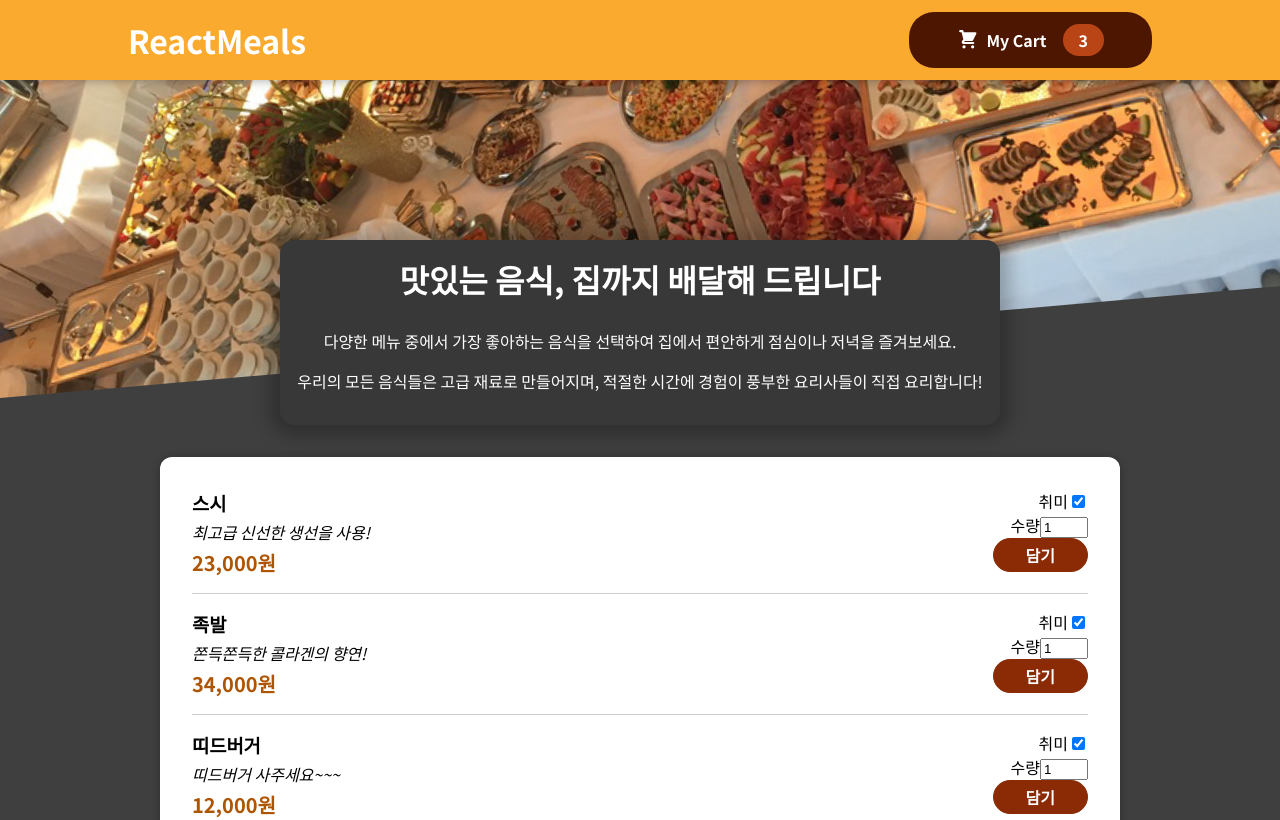
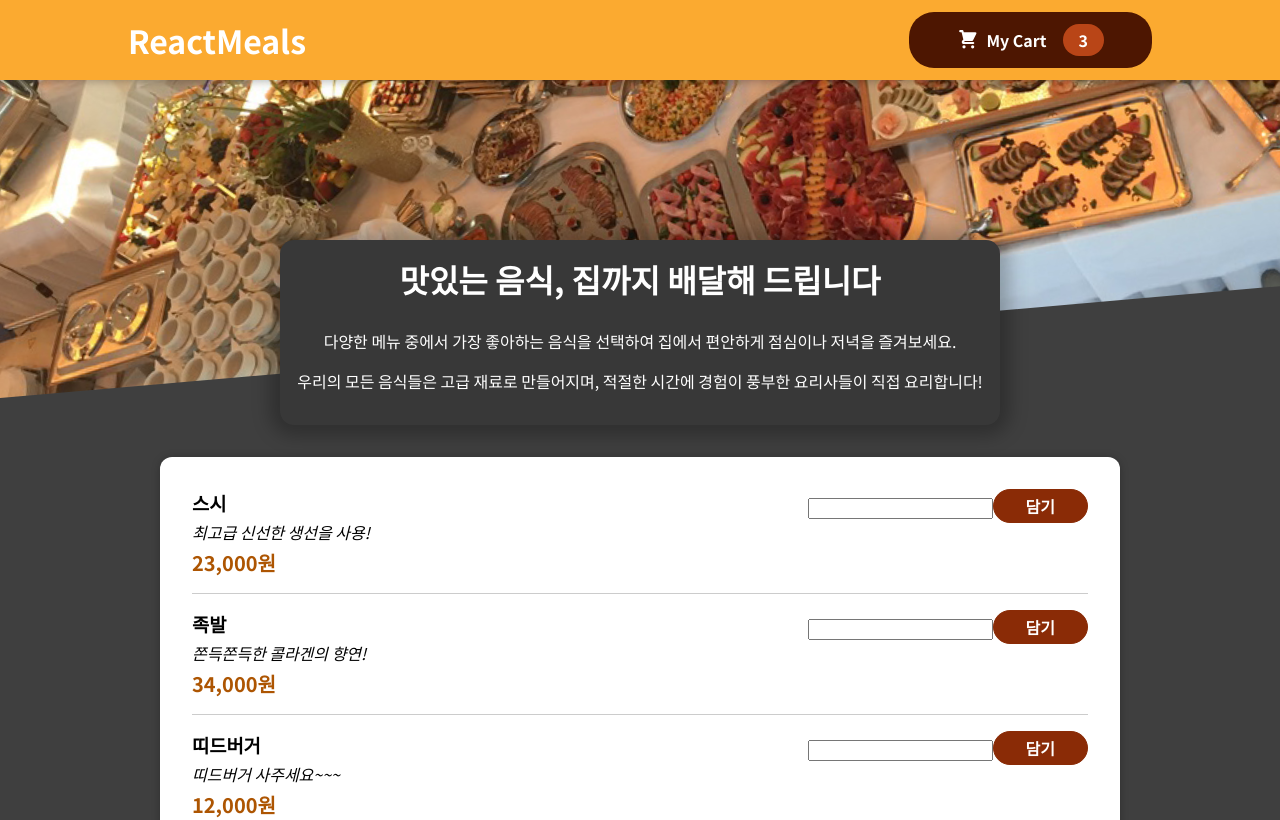
Before and after one commit to yunjeongg/REACT_STUDY20240612, a React (Create React App) app: page / in a window 1280 px wide. Shown: the top 820 px of the page. Built offline with nearby package versions, Linux system fonts and the light colour scheme.

Commit message:
# 74. forwardRef

```diff
--- a/src/components/Food/Meals/MealItem/MealItemForm.js
+++ b/src/components/Food/Meals/MealItem/MealItemForm.js
@@ -1,12 +1,27 @@
-import React from 'react';
+import React, { useRef, useState } from 'react';
 import Input from '../../../UI/Input/Input';
 import styles from './MealItemForm.module.scss';
 
 const MealItemForm = (props) => {
+
+  // 선택한 수량값
+  // const [amount, setAmount] = useState(0);
+
+  // 선택한 수량 값 가져오기
+  const inputRef = useRef();
+
+  const submitHandler = e => {
+    e.preventDefault();
+    const seletedValue = inputRef.current.value;
+    console.log('select: ', seletedValue);
+  };
+
   return (
-    <form className={styles.form}>
-      <Input label='취미' inputAttr={{type: 'checkbox', checked: 'checked', class: 'abc', id: 'aaa'}} />
-      <Input
+    <form className={styles.form} onSubmit={submitHandler}>
+      {/* <Input label='취미' inputAttr={{type: 'checkbox', checked: 'checked', class: 'abc', id: 'aaa'}} /> */}
+      <input ref={inputRef} type='number' />
+      {/* <Input
+        ref={inputRef}
         label='수량'
         inputAttr={{
           id: 'amount_' + props.id,
@@ -16,7 +31,7 @@ const MealItemForm = (props) => {
           step: '1',
           defaultValue: '1',
         }}
-      />
+      /> */}
       <button>담기</button>
     </form>
   );
--- a/src/components/UI/Input/Input.js
+++ b/src/components/UI/Input/Input.js
@@ -1,13 +1,13 @@
-import React from 'react'
+import React, { forwardRef } from 'react';
 import styles from './Input.module.scss';
 
-const Input = ({label, inputAttr}) => {
+const Input = forwardRef(({ label, inputAttr }, ref) => {
   return (
-    <div className={styles.Input}>
+    <div className={styles.input}>
       <label htmlFor={inputAttr.id}>{label}</label>
-      <input {...inputAttr}/>
+      <input ref={ref} {...inputAttr} />
     </div>
-  )
-}
+  );
+});
 
-export default Input
+export default Input;
```
